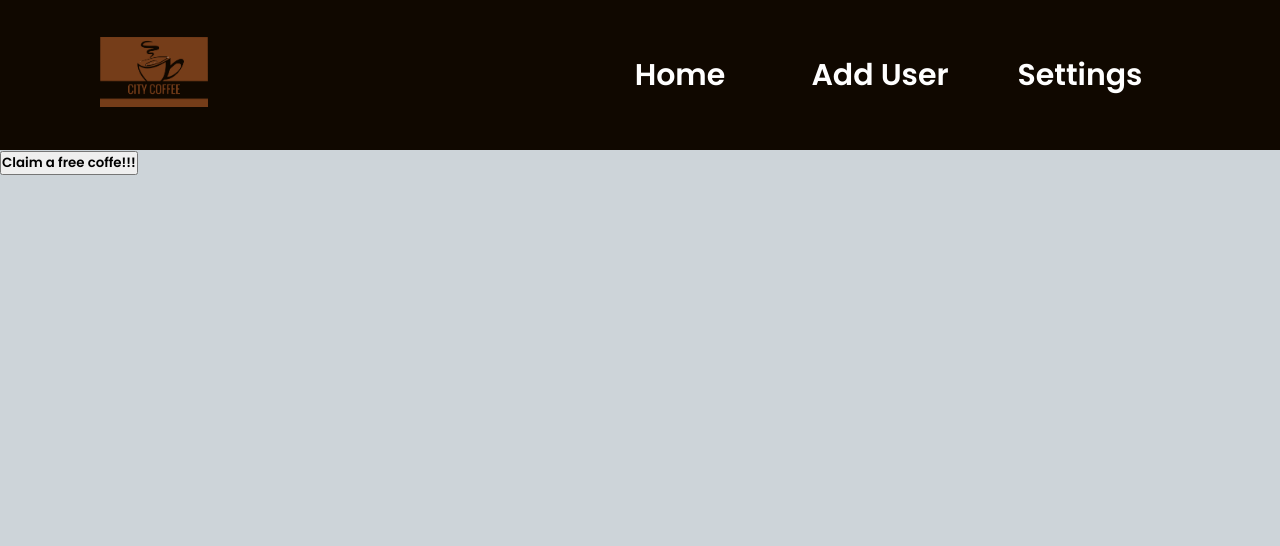
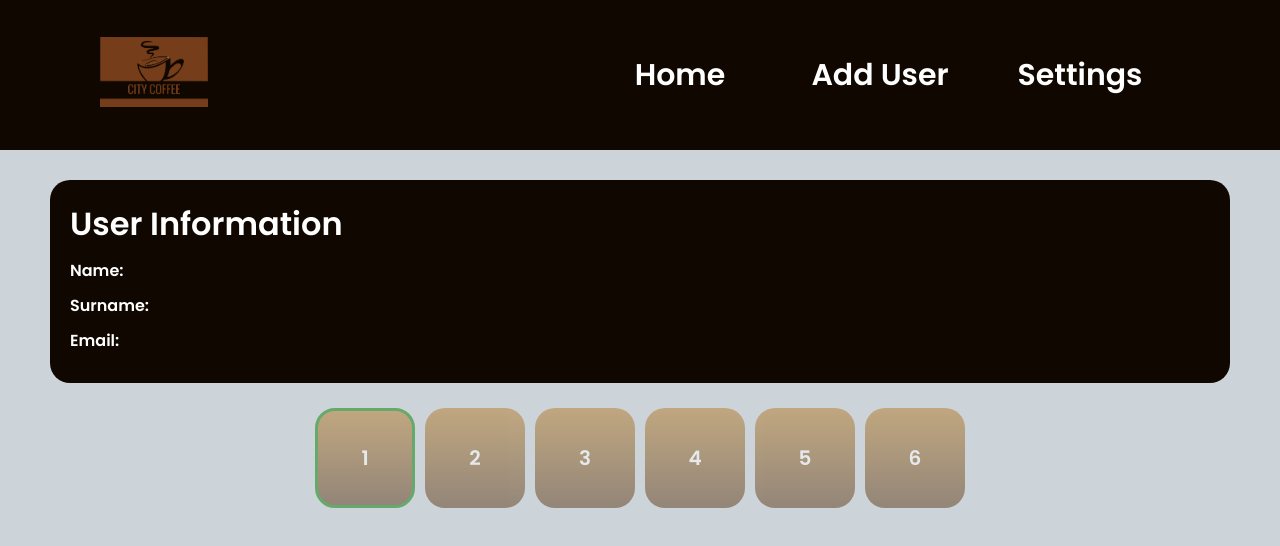
Before and after one commit to Nexware-dev/city-coffee, a React (Vite) app in the folder frontend/: page /user_detail/1 in a window 1280 px wide. Shown: the top 546 px of the page. Built offline with nearby package versions, Linux system fonts and the light colour scheme; no server answers.

Commit message:
UserDetailView style added

```diff
--- a/frontend/src/assets/styles.css
+++ b/frontend/src/assets/styles.css
@@ -235,3 +235,64 @@ header {
 .add-user-button:hover {
   background-position: 0 0;
 }
+
+/* Set the margin top for all of the views */
+.content-wrapper {
+  margin-top: var(--header-height);
+}
+
+/* User info */
+.user-info-container {
+  background: var(--primary-color);
+  color: var(--text-color);
+  padding: 20px;
+  margin: calc(var(--header-height) * 1.2) 50px 20px 50px;
+  border-radius: var(--element-border-radius);
+}
+
+.user-info-container h1 {
+  margin-bottom: 10px;
+}
+
+.info-item {
+  margin-bottom: 10px;
+}
+
+.info-item span {
+  margin-left: 10px;
+}
+
+/* CoffeeStamps */
+.stamps-wrapper {
+  display: flex;
+  align-items: center;
+  justify-content: center;
+}
+
+.button-container {
+  display: flex;
+  justify-content: center;
+}
+
+.button-item {
+  padding: 10px 20px;
+  margin: 5px;
+  border: 3px solid green;
+  width: 100px;
+  height: 100px;
+  border-radius: var(--element-border-radius);
+  font-size: 20px;
+  cursor: pointer;
+  color: var(--text-color);
+  background: linear-gradient(to top, var(--secondary-color-dark), var(--secondary-color-light));
+}
+
+.unclicked {
+  opacity: 0.5;
+}
+
+.button-item:disabled {
+  opacity: 0.5;
+  cursor: not-allowed;
+  border: none;
+}
--- a/frontend/src/components/CoffeeClaim.jsx
+++ /dev/null
@@ -1,12 +0,0 @@
-function CoffeeClaim() {
-
-    return (
-      <div>
-        <button>
-          Claim a free coffe!!!
-        </button>
-      </div>
-    );
-  }
-
-export default CoffeeClaim;
--- a/frontend/src/components/CoffeeStamps.jsx
+++ b/frontend/src/components/CoffeeStamps.jsx
@@ -41,14 +41,14 @@ function CoffeeStamps({ count, setCount, user_id }) {
   };
 
   return (
-    <div>
+    <div className="stamps-wrapper">
       {Array.from({ length: COFFEE_REQURED })
         .map((_, index) => (
           <button key={index}
                   onClick={() => handleClick(index)}
-                  className={`button-item ${markedStamps.includes(index) ? "green" : "gray"}`}
+                  className={`button-item ${markedStamps.includes(index) ? "clicked" : "unclicked"}`}
                   disabled={index > count % COFFEE_REQURED}
-          >Button number: {index}</button>
+          >{index + 1}</button>
         ))
       }
     </div>
--- a/frontend/src/views/UserDetailView.jsx
+++ b/frontend/src/views/UserDetailView.jsx
@@ -36,10 +36,9 @@ function UserDetailView() {
     }, [])
 
     return (
-        <div>
+        <div className="content-wrapper">
             <UserInfo name={name} surname={surname} email={email} />
             <CoffeeStamps count={count} user_id={user_id} setCount={setCount}/>
-            <CoffeeClaim />
         </div>
     );
 }
```
Also changed, not shown: 1 other file (tests, documents, lock files or other folders).
